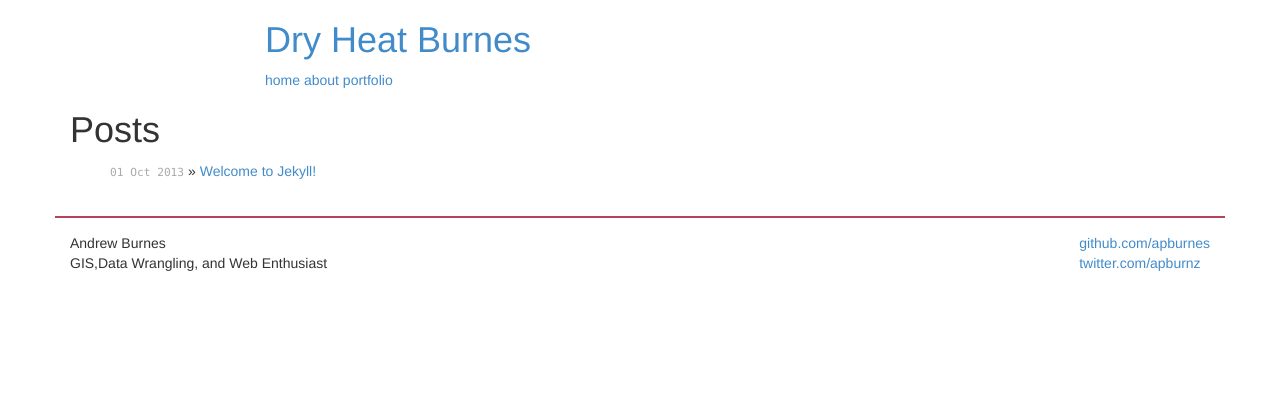
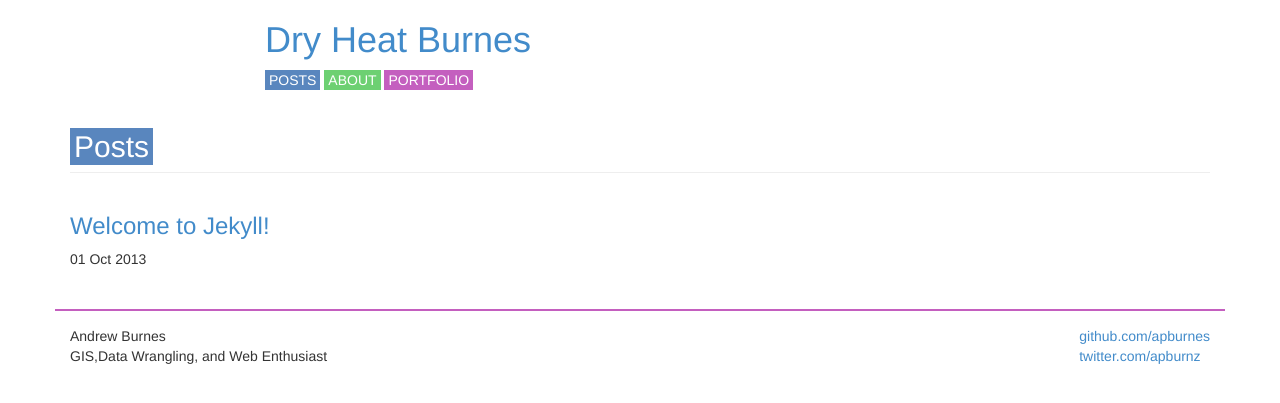
Before and after one commit to apburnes/apburnes.github.io, a Jekyll site: the page built from index.html, in a window 1280 px wide. Shown: the top 403 px of the page. Built offline with Jekyll 4.4.1, drawn with Linux system fonts in a browser that asks for light colours; Markdown is read by kramdown in place of the engine named in the settings.

Commit message:
Formatted page headings

```diff
--- a/_layouts/default.html
+++ b/_layouts/default.html
@@ -18,9 +18,9 @@
         <div class="row">
           <div class="col-md-offset-2 col-md-8">
             <h1 class="title"><a href="/">{{ site.name }}</a></h1>
-            <a class="extra" href="/">home</a>
-            <a class="extra" href="/about.html">about</a>
-            <a class="extra" href="/portfolio.html">portfolio</a>
+            <a class="extra nav-posts" href="/">posts</a>
+            <a class="extra nav-about" href="/about.html">about</a>
+            <a class="extra nav-portfolio" href="/portfolio.html">portfolio</a>
           </div>
         </div>
             {{ content }}
--- a/about.html
+++ b/about.html
@@ -1,10 +1,10 @@
 ---
 layout: default
-title: About
+title: about
 ---
 <div class="row">
-  <div class="col-md-offset-2 col-md-8">
-      <h2 class="page-header">{{ page.title }}</h2>
+  <div class="col-lg-12">
+      <h2 class="page-header"><a class="page-heading nav-{{ page.title }}">{{ page.title }}</a></h2>
   </div>
 </div>
 <div class="row">
--- a/css/main.css
+++ b/css/main.css
@@ -43,11 +43,48 @@ ul.posts li {
   line-height: 1.75em;
 }
 
-ul.posts span {
+.posts span {
   color: #aaa;
   font-family: Monaco, "Courier New", monospace;
   font-size: 80%;
 }
+
+/*****************************************************************************/
+/*
+/* Nav
+/*
+/*****************************************************************************/
+
+.extra {
+	color: #ffffff;
+	padding: 2px 4px 2px 4px;
+	text-transform: uppercase;
+}
+.extra:hover {
+	color: #282828;
+	text-decoration: none;
+}
+.nav-posts {
+	background-color: #5986be;
+}
+.nav-about {
+	background-color: #6dd072;
+}
+.nav-portfolio {
+	background-color: #c45fbf;
+}
+
+.page-heading {
+	color: #ffffff;
+	padding: 2px 4px 2px 4px;
+	text-transform: capitalize;
+}
+
+.page-heading:hover {
+	text-decoration: none;
+	color: #ffffff;
+}
+
 
 /*****************************************************************************/
 /*
@@ -124,7 +161,7 @@ ul.posts span {
 .foot {
 	margin-top: 30px;
 	padding-top: 15px;
-	border-top: 2px solid #b6435a;
+	border-top: 2px solid #c45fbf;
 }
 
 img {
@@ -191,5 +228,5 @@ img {
 }
 
 .About h1, h2, h3 {
-	color: #61bf46;
+	color: #282828;
 }
--- a/index.html
+++ b/index.html
@@ -3,11 +3,18 @@ layout: default
 title: Dry Heat Burnes
 ---
 
-<div id="home">
-  <h1>Posts</h1>
-  <ul class="posts">
+
+<div id="home" class="row">
+  <div class="col-lg-12">
+    <h2 class="page-header"><a class="page-heading nav-posts">Posts</a></h2>
+  </div>
+</div>
+<div class=row>
     {% for post in site.posts %}
-      <li><span>{{ post.date | date_to_string }}</span> &raquo; <a href="{{ post.url }}">{{ post.title }}</a></li>
+      <div id="posts" class="col-lg-3 col-md-3">
+        <h3><a href="{{ post.url }}">{{ post.title }}</a></h3>
+        <p><span>{{ post.date | date_to_string }}</span></p>
+      </div>
+      <!-- <li><span>{{ post.date | date_to_string }}</span> &raquo; <a href="{{ post.url }}">{{ post.title }}</a></li> -->
     {% endfor %}
-  </ul>
 </div>
```
Also changed, not shown: portfolio.html (+12 -3 lines).
